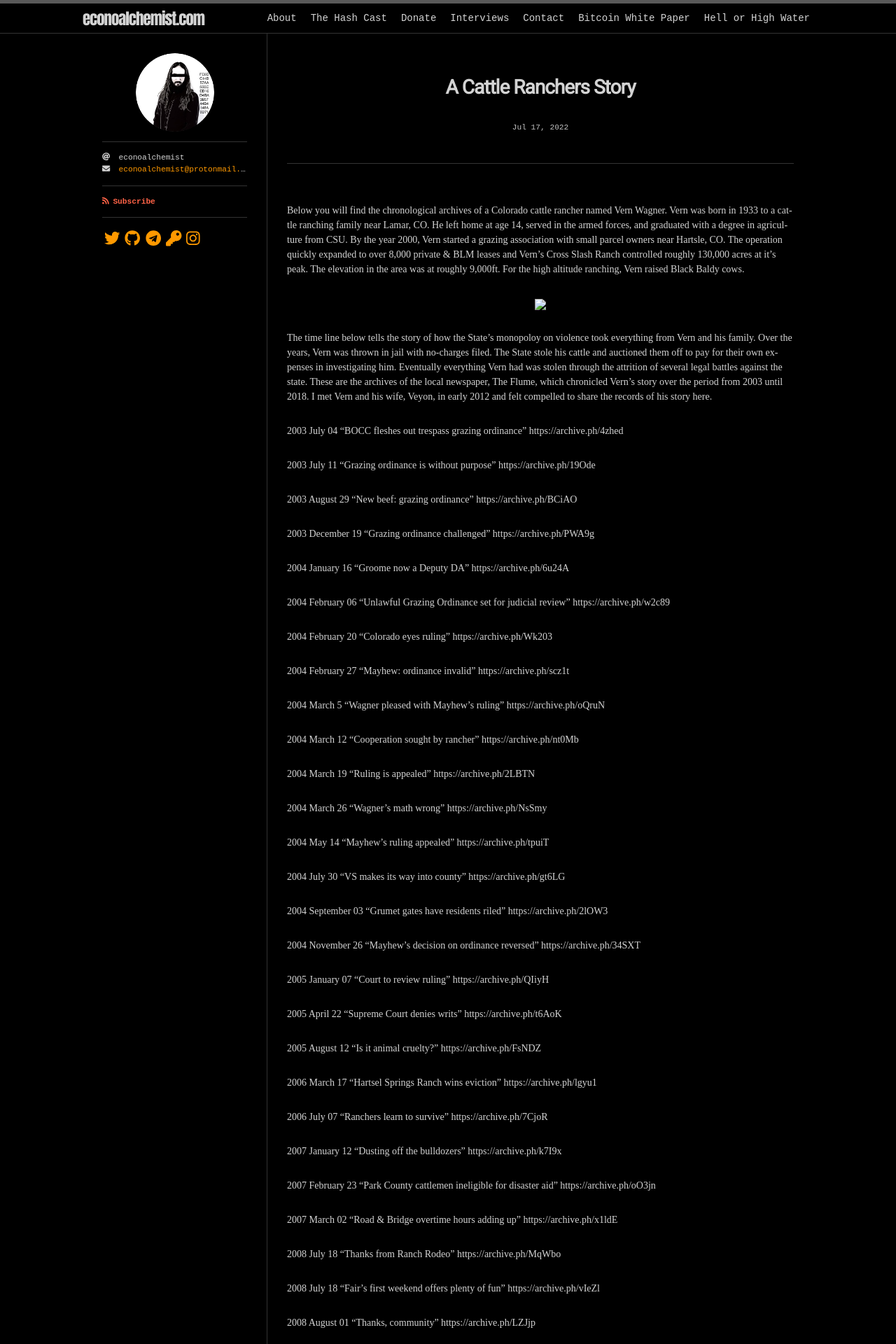
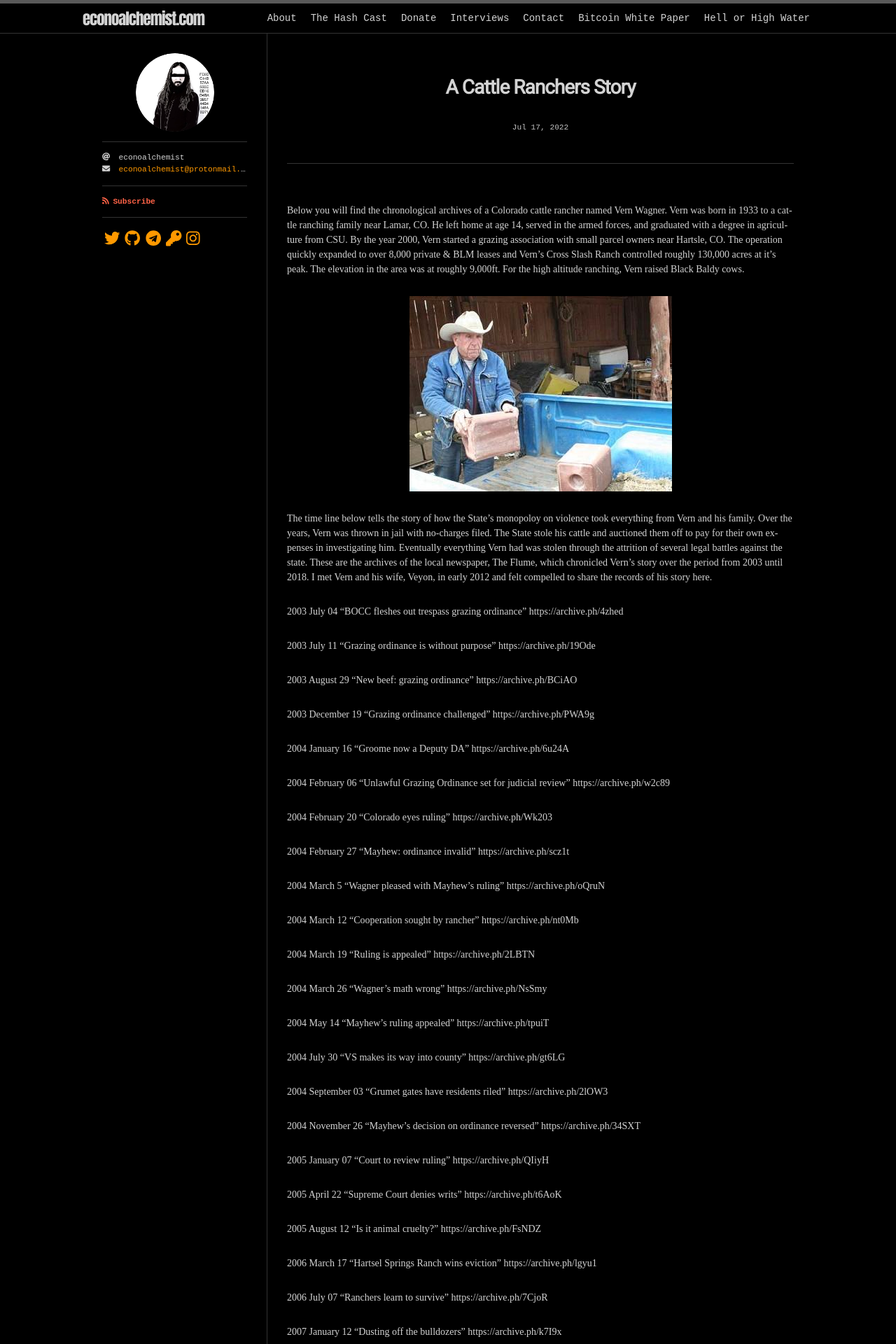
Before and after one commit to econoalchemist/econoalchemist.github.io, a Jekyll site: the page built from _posts/2022-07-17-A-Cattle-Ranchers-Story.md, in a window 1280 px wide. Shown: the top 1920 px of the page at 70% size. Built offline with Jekyll 4.4.1, drawn with Linux system fonts in a browser that asks for light colours; nearby versions of some CDN libraries; some web fonts are replaced; our own code applies the rules of GitHub Pages for plain Markdown files; some of the changed text lies outside the part shown.

Commit message:
Update 2022-07-17-A-Cattle-Ranchers-Story.md

```diff
--- a/_posts/2022-07-17-A-Cattle-Ranchers-Story.md
+++ b/_posts/2022-07-17-A-Cattle-Ranchers-Story.md
@@ -1,7 +1,7 @@
 Below you will find the chronological archives of a Colorado cattle rancher named Vern Wagner. Vern was born in 1933 to a cattle ranching family near Lamar, CO. He left home at age 14, served in the armed forces, and graduated with a degree in agriculture from CSU. By the year 2000, Vern started a grazing association with small parcel owners near Hartsle, CO. The operation quickly expanded to over 8,000 private & BLM leases and Vern's Cross Slash Ranch controlled roughly 130,000 acres at it's peak. The elevation in the area was at  roughly 9,000ft. For the high altitude ranching, Vern raised Black Baldy cows.
 
 <p align="center">
-<img src="assets/vernwagner.jpg">
+<img src="/assets/vernwagner.jpg">
 </p>
 
 The time line below tells the story of how the State's monopoloy on violence took everything from Vern and his family. Over the years, Vern was thrown in jail with no-charges filed. The State stole his cattle and auctioned them off to pay for their own expenses in investigating him. Eventually everything Vern had was stolen through the attrition of several legal battles against the state. These are the archives of the local newspaper, The Flume, which chronicled Vern's story over the period from 2003 until 2018. I met Vern and his wife, Veyon, in early 2012 and felt compelled to share the records of his story here.
```
